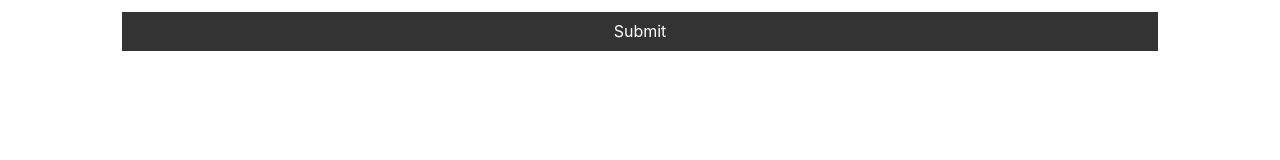
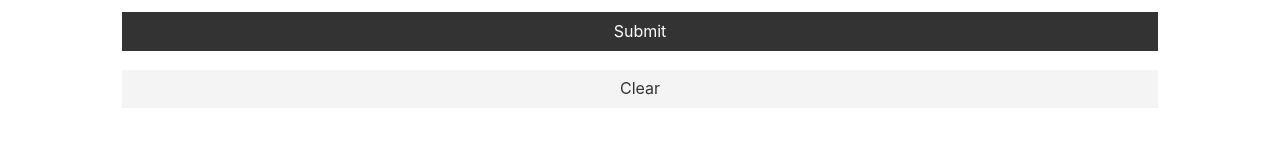
Before and after one commit to YoakeArsene/tcd0502-react-course, a React (Create React App) app: page / in a window 1280 px wide. Shown: the part 127-287 px from the top of the page. Built offline with nearby package versions, Linux system fonts and the light colour scheme.

Commit message:
Add Clear button

```diff
--- a/src/App.js
+++ b/src/App.js
@@ -20,12 +20,18 @@ export class App extends Component {
     });
   };
 
+  clearUsers = () => {
+    this.setState({
+      usersData: [],
+    });
+  };
+
   render() {
     return (
       <div>
         <Navbar />
         <div className="container">
-          <Search searchUsers={this.searchUsers} />
+          <Search clearUsers={this.clearUsers} searchUsers={this.searchUsers} />
           <Users usersData={this.state.usersData} />
         </div>
       </div>
--- a/src/components/users/Search.js
+++ b/src/components/users/Search.js
@@ -22,6 +22,11 @@ export class Search extends Component {
       text: "",
     });
   };
+
+  handleClear = (event) => {
+    event.preventDefault();
+    this.props.clearUsers();
+  };
   render() {
     return (
       <div>
@@ -38,6 +43,12 @@ export class Search extends Component {
             className="btn btn-dark btn-block"
             type="submit"
           />
+          <button
+            className="btn btn-light btn-block"
+            onClick={this.handleClear}
+          >
+            Clear
+          </button>
         </form>
       </div>
     );
```
